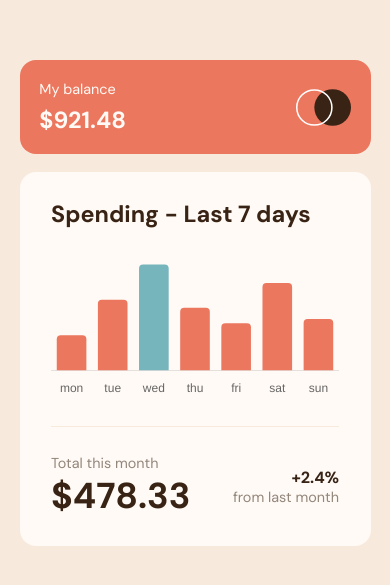
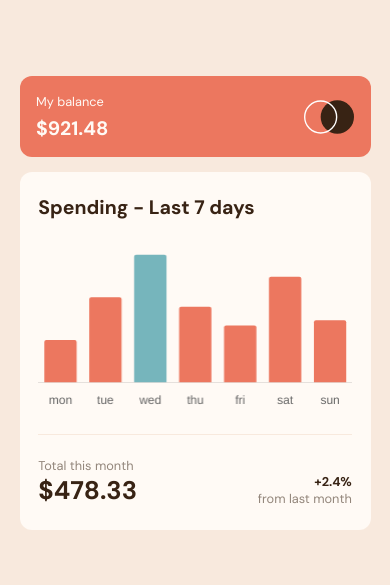
Before and after one commit to BeanyTheCoder/expenses-chart-component-main, a plain HTML site: page index.html in a window 390 px wide. Shown: the part 119-704 px from the top of the page. Drawn offline with nearby package versions, Linux system fonts and the light colour scheme.

Commit message:
last commit (i hope)

```diff
--- a/script.js
+++ b/script.js
@@ -66,7 +66,7 @@ function render() {
       maintainAspectRatio: false,
       elements: {
         bar: {
-          borderRadius: 4,
+          borderRadius: 2,
         },
       },
     },
--- a/style.css
+++ b/style.css
@@ -27,11 +27,13 @@ body {
 
 .light {
   font-weight: 400;
-  font-size: 0.9rem;
+  font-size: 0.7em;
 }
 
 .card {
-  font-size: 18px;
+  /* tweaking font size for more accurate design */
+  font-size: 20px;
+
   display: flex;
   flex-direction: column;
   gap: 1em;
@@ -47,7 +49,7 @@ body {
 }
 
 .card__dashboard img {
-  width: 55px;
+  width: 65px;
 }
 
 .card__dashboard__balance p {
@@ -57,6 +59,7 @@ body {
 .card__dashboard__balance p + p {
   margin-top: 0.3em;
   font-size: 1.3em;
+  font-weight: 700;
 }
 
 .divider {
@@ -68,7 +71,7 @@ body {
 
 .card__main {
   background-color: var(--very-pale-orange);
-  padding: 1.5em 1.75em;
+  padding: 1.5em;
   border-radius: 16px;
   display: flex;
   flex-direction: column;
@@ -81,6 +84,7 @@ body {
 
 .card__main__graph__graph {
   margin-top: 1.1em;
+  height: 175px;
 
   display: flex;
   justify-content: center;
@@ -89,7 +93,7 @@ body {
 .card__main__info {
   display: flex;
   justify-content: space-between;
-  align-items: center;
+  align-items: flex-end;
 }
 
 .card__main__info p.heavy {
@@ -101,10 +105,40 @@ body {
 }
 
 .card__main__info__total p.heavy {
-  font-size: 2em;
+  font-size: 1.9em;
 }
 
 .card__main__info__last p.heavy {
-  font-size: 0.9em;
+  font-size: 0.7em;
   text-align: right;
 }
+
+@media screen and (max-width: 450px) {
+  .card {
+    /* changing font size in parent to change all other font sizes */
+    font-size: 15px;
+  }
+
+  .card__dashboard img {
+    width: 50px;
+  }
+
+  .card__main {
+    padding: 1.5em 1.25em;
+  }
+
+  .card__dashboard,
+  .card__main {
+    border-radius: 12px;
+  }
+
+  .card__dashboard__balance .light,
+  .card__main__info .light,
+  .card__main__info__last .heavy {
+    font-size: 0.85em !important;
+  }
+
+  .card__main__info__total .heavy {
+    font-size: 1.7em !important;
+  }
+}
```
Also changed, not shown: index.html (+1 -0 lines), readme-images/desktop.png, readme-images/mobile.png (added), 1 other file.
